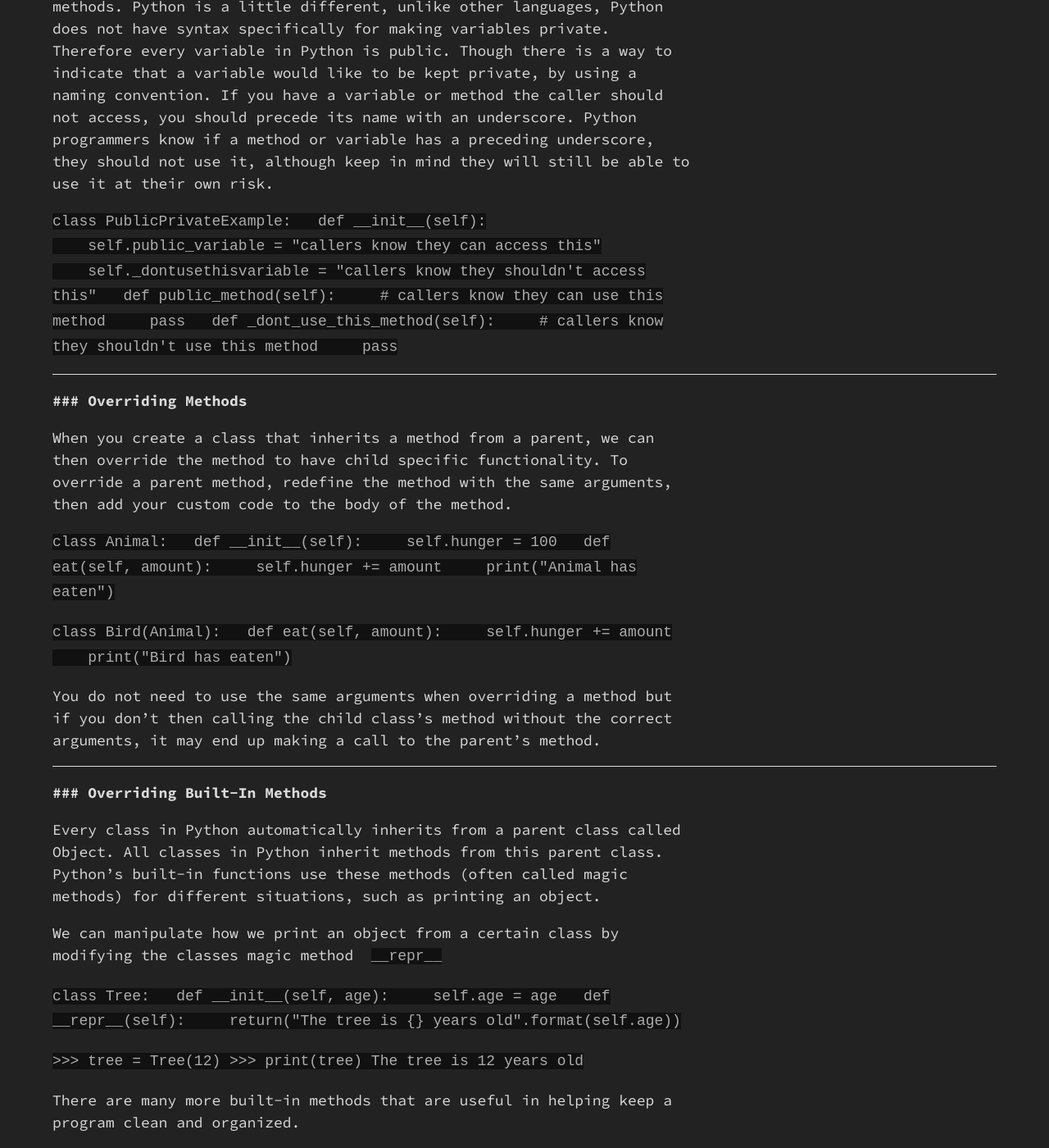
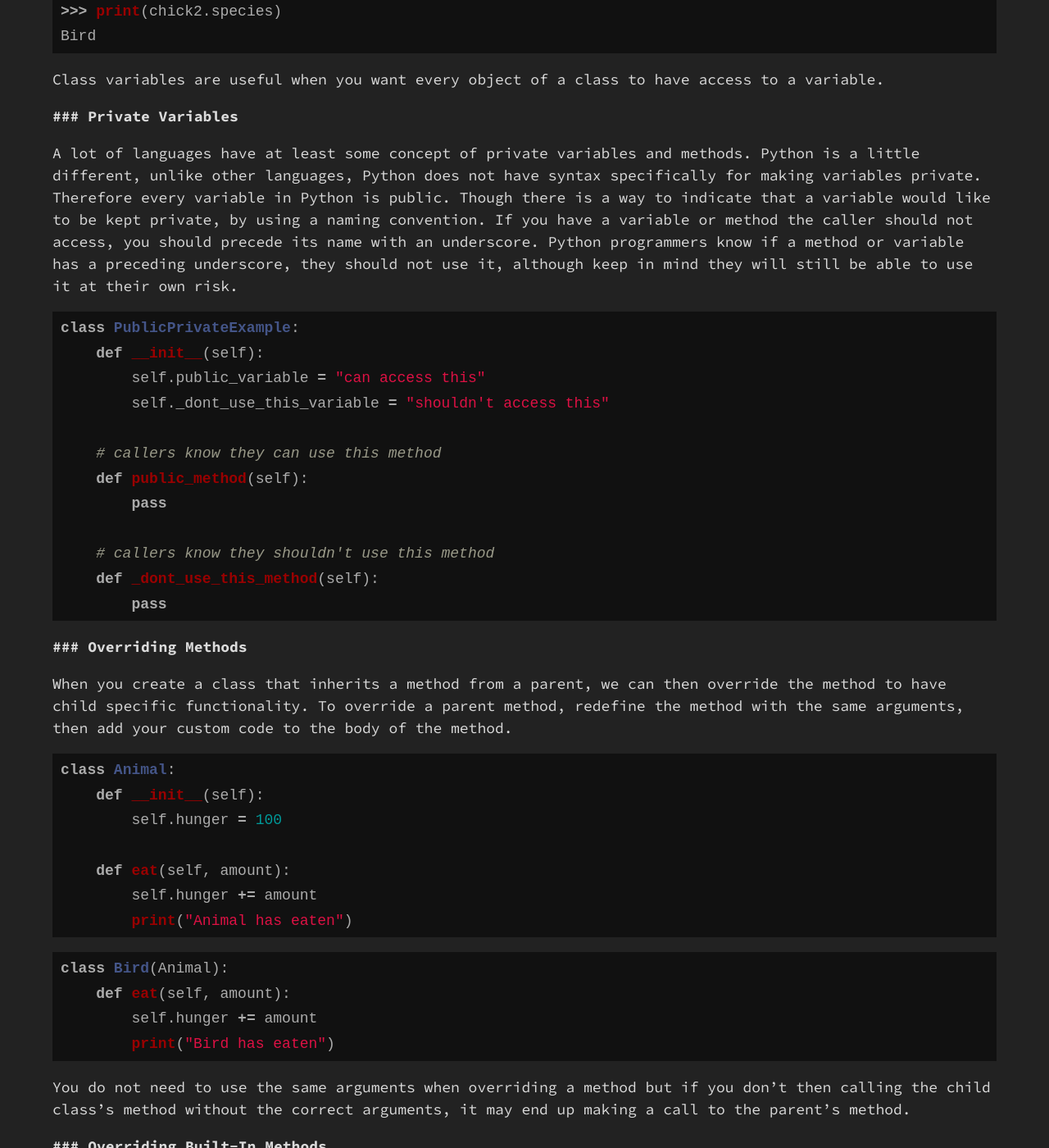
Before and after one commit to caidanw/caidanw.github.io, a Jekyll site: the page built from _posts/2017-12-06-extending-my-oop-understanding.md, in a window 1280 px wide and 1400 px high, scrolled down 3892 px. Shown: the whole window at 82% size. Built offline with Jekyll 4.4.1, drawn with Linux system fonts in a browser that asks for light colours; some of the changed text lies outside the part shown.

Commit message:
fixed post: extending oop understanding

````diff
--- a/_posts/2017-12-06-extending-my-oop-understanding.md
+++ b/_posts/2017-12-06-extending-my-oop-understanding.md
@@ -7,213 +7,212 @@ date: 2017-12-06 21:23:00
 
 ### Summary
 
-There is always more to learn, especially if that focus is on
-programming. The focus of this section will be on Python specific OOP.
-This includes understanding how variables work, the "is" syntax, "None"
-syntax, "Super" syntax, classes are objects, class vs. instance
-variables, private variables, overriding methods, and overriding
-built-in methods.
+There is always more to learn, especially if that focus is on programming. The focus of this section will be on Python specific OOP.
+This includes understanding how variables work, the "is" syntax, "None" syntax, "Super" syntax, classes are objects, class vs. instance
+variables, private variables, overriding methods, and overriding built-in methods.
 
-“Commenting your code is like cleaning your bathroom - you never want to
-do it, but it really does create a more pleasant experience for you and
-your guests.”
-—Ryan Campbel
-
----
+>“Commenting your code is like cleaning your bathroom - you never want to do it, but it really does create a more pleasant experience for you and your guests.”
+>— Ryan Campbel
 
 ### The Underlying Mechanics of Variables
 
-Every variable "points" to an object. For example, we can create a new
-variable  `j`  which we will give an arbitrary value.
+Every variable "points" to an object. For example, we can create a new variable `j` which we will give an arbitrary value.
 
-`>>> j = 20`
+```python
+>>> j = 20
+```
 
-The variable  `j`  we created will now point to an integer object that
-holds the value of  `20` .
+The variable `j` we created will now point to an integer object that holds the value of `20`
 
-If we now assign the variable  `j`  to have a new value, we are telling
-the compiler we want to create a new integer object with our new desired
-value.
+If we now assign the variable `j` to have a new value, we are telling the compiler we want to create a new integer object with our new desired value.
 
-`>>> j = 15`
+```python
+>>> j = 15
+```
 
-Now that our variable  `j`  points to a new integer object with the
-value  `15` . What happens to the old integer object with the value of
-`20` ? The old object is not being used, so it gets discarded. This, in
-essence, is Python's garbage collection.
+Now that our variable `j` points to a new integer object with the value `15`. What happens to the old integer object with the value of `20`? The old object is not being used, so it gets discarded. This, in essence, is Python's garbage collection.
 
-To elaborate we can have two different variables point to the same
-object (int, str, etc.)
+To elaborate we can have two different variables point to the same object (int, str, etc.)
 
-`>>> j = 20 >>> k = j >>> print(j) 20 >>> print(k) 20`
+```python
+>>> j = 20
+>>> k = j
+>>> id(j)
+94546751224528
+>>> id(k)
+94546751224528
+```
 
-Keep in mind that objects are not tied to the variable that originally
-created them. So if we delete  `j`  after we have assigned  `k`  the
-same integer object, we will still have the same object as it is still
-be used by part of the program. Both  `j`  and  `k`  point to the same
-integer object that holds the value of  `20` .
-
----
+Keep in mind that objects are not tied to the variable that originally created them. So if we delete `j` after we have assigned `k` the
+same integer object, we will still have the same object as it is still be used by part of the program. Both  `j`  and  `k` point to the same integer object that holds the value of `20`.
 
 ### "Is"
 
-The keyword "is" compares two objects based on their location in memory.
-We will create a new class, and then initialize three new instance
-objects from the class.
+The keyword "is" compares two objects based on their location in memory. We will create a new class, and then initialize three new instance objects from the class.
 
-`class Puppy:   def __init__(self):     self.name = "Alexander II"`
+```python
+class Puppy:
+    def __init__(self):
+        self.name = "Alexander II"
+```
 
-`>>> pup = Puppy() >>> same_pup = pup >>> print(pup is same_pup) True
->>> another_pup = Puppy() >>> print(pup is another_pup) False`
+```python
+>>> pup = Puppy()
+>>> same_pup = pup
+>>> pup is same_pup
+True
+>>> another_pup = Puppy()
+>>> pup is another_pup
+False
+```
 
-Though  `pup`  and  `another_pup`  are from the class they aren't stored
-in the same place in memory. We can see that  `pup`  and  `same_pup`
-return True because they both point to the same  `Puppy`  object in
-memory.
+Though `pup` and `another_pup` are from the class they aren't stored in the same place in memory. We can see that `pup` and `same_pup` return `True` because they both point to the same `Puppy` object in memory.
 
-` >>> print(pup)`
+```python
+>>> print(pup)
+>>> print(same_pup)
+>>> print(another_pup)
+```
 
-\>\>\> print(same\_pup)
+Here we can see the different locations in memory for the different objects. We have only initialized two `Puppy` objects but we have three variables. Two variables that point to `0x03890B90` and one pointing to `0x060A7090`.
 
-\>\>\> print(another\_pup)
-
-Here we can see the different locations in memory for the different
-objects. We have only initialized two  `Puppy`  objects but we have
-three variables. Two variables that point to  `0x03890B90`  and one
-pointing to  `0x060A7090`.
-
----
 
 ### "None"
 
-This is a built-in constant, it is used to represent the absence of a
-value.
+This is a built-in constant, it is used to represent the absence of a value.
 
-`>>> x = None >>> print(x) None`
+```python
+>>> x = None
+>>> print(x)
+None
+```
 
-This can be useful when you need to have a variable, but don't have a
-value for it yet. You can have your program logic deal with the variable
-properly.
-
----
+This can be useful when you need to have a variable, but don't have a value for it yet. You can have your program logic deal with the variable properly.
 
 ### "Super"
 
-This built-in function, lets us call a method a class has inherited from
-its parent. The basic syntax structure to use the "Super" keyword is
-below.
+This built-in function, lets us call a method a class has inherited from its parent. The basic syntax structure to use the "Super" keyword is below.
 
-`super().[parent_method]([parameters])`
+```python
+super().parent_method(arg1, arg2)
+```
 
-Replace the  `parent_method`  with the desired method you wish to call,
-that can be found in the parent class. The  `parameters`  is what the
-parent method takes as arguments.
-
----
+Replace the `parent_method` with the desired method you wish to call, that can be found in the parent class. The `parameters` is what the parent method takes as arguments.
 
 ### Are Classes Objects?
 
-In Python, classes are objects. When you run a program that defines a
-class, Python will turn that class into an object, which can be used in
-your program.
+In Python, classes are objects. When you run a program that defines a class, Python will turn that class into an object, which can be used in your program.
 
-`class Peanut:   pass`
-
-` >>> print(Peanut)`
-
----
+```python
+class Peanut:
+    pass
+```
+```python
+>>> print(Peanut)
+__main__.Peanut
+```
 
 ### Class vs. Instance Variables
 
-A class can have two types of variables, class and instance. First, we
-will look at instance variables. Instance variables belong to the object
-that created them. They are created with the  `self`  keyword.
+A class can have two types of variables, class and instance. First, we will look at instance variables. Instance variables belong to the object that created them. They are created with the `self` keyword.
 
-`class Chicken:   def __init__(self, name):     self.name = name`
+```python
+class Chicken:
+    def __init__(self, name):
+        self.name = name
+```
+```python
+>>> phil = Chicken("Phillip")
+>>> print(phil.name)
+Phillip
+```
 
-`>>> phil = Chicken("Phillip") >>> print(phil.name) Phillip`
+Instance variables are unique to each object created from a class. Class variables are not unique, and every object of a certain class can use that same class's variables.
 
-Instance variables are unique to each object created from a class. Class
-variables are not unique, and every object of a certain class can use
-that same class's variables.
+```python
+class Chicken:
+    species = "Bird"
 
-`class Chicken:   species = "Bird"   def __init__(self, name):
-    self.name = name`
+    def __init__(self, name):
+        self.name = name
+```
+```python
+>>> chick = Chicken("Tim")
+>>> chick2 = Chicken("Jimbo")
+>>> print(chick.name)
+Tim
+>>> print(chick2.name)
+Jimbo
+>>> print(chick.species)
+Bird
+>>> print(chick2.species)
+Bird
+```
 
-`>>> chick = Chicken("Tim") >>> chick2 = Chicken("Jimbo")`
-
-`>>> print(chick.name) Tim >>> print(chick2.name) Jimbo`
-
-`>>> print(chick.species) Bird >>> print(chick2.species) Bird`
-
-Class variables are useful when you want every object of a class to have
-access to a variable.
-
----
+Class variables are useful when you want every object of a class to have access to a variable.
 
 ### Private Variables
 
-A lot of languages have at least some concept of private variables and
-methods. Python is a little different, unlike other languages, Python
-does not have syntax specifically for making variables private.
-Therefore every variable in Python is public. Though there is a way to
-indicate that a variable would like to be kept private, by using a
-naming convention. If you have a variable or method the caller should
-not access, you should precede its name with an underscore. Python
-programmers know if a method or variable has a preceding underscore,
-they should not use it, although keep in mind they will still be able to
-use it at their own risk.
+A lot of languages have at least some concept of private variables and methods. Python is a little different, unlike other languages, Python does not have syntax specifically for making variables private. Therefore every variable in Python is public. Though there is a way to indicate that a variable would like to be kept private, by using a naming convention. If you have a variable or method the caller should not access, you should precede its name with an underscore. Python programmers know if a method or variable has a preceding underscore, they should not use it, although keep in mind they will still be able to use it at their own risk.
 
-`class PublicPrivateExample:   def __init__(self):
-    self.public_variable = "callers know they can access this"
-    self._dontusethisvariable = "callers know they shouldn't access
-this"   def public_method(self):     # callers know they can use this
-method     pass   def _dont_use_this_method(self):     # callers know
-they shouldn't use this method     pass`
+```python
+class PublicPrivateExample:
+    def __init__(self):
+        self.public_variable = "can access this"
+        self._dont_use_this_variable = "shouldn't access this"
 
----
+    # callers know they can use this method
+    def public_method(self):
+        pass
+
+    # callers know they shouldn't use this method
+    def _dont_use_this_method(self):
+        pass
+```
 
 ### Overriding Methods
 
-When you create a class that inherits a method from a parent, we can
-then override the method to have child specific functionality. To
-override a parent method, redefine the method with the same arguments,
-then add your custom code to the body of the method.
+When you create a class that inherits a method from a parent, we can then override the method to have child specific functionality. To override a parent method, redefine the method with the same arguments, then add your custom code to the body of the method.
 
-`class Animal:   def __init__(self):     self.hunger = 100``   def
-eat(self, amount):     self.hunger += amount     print("Animal has
-eaten")`
+```python
+class Animal:
+    def __init__(self):
+        self.hunger = 100
 
-`class Bird(Animal):   def eat(self, amount):     self.hunger += amount
-    print("Bird has eaten")`
+    def eat(self, amount):
+        self.hunger += amount
+        print("Animal has eaten")
+```
+```python
+class Bird(Animal):
+    def eat(self, amount):
+        self.hunger += amount
+        print("Bird has eaten")
+```
 
-You do not need to use the same arguments when overriding a method but
-if you don't then calling the child class's method without the correct
-arguments, it may end up making a call to the parent's method.
-
----
+You do not need to use the same arguments when overriding a method but if you don't then calling the child class's method without the correct arguments, it may end up making a call to the parent's method.
 
 ### Overriding Built-In Methods
 
-Every class in Python automatically inherits from a parent class called
-Object. All classes in Python inherit methods from this parent class.
-Python's built-in functions use these methods (often called magic
-methods) for different situations, such as printing an object.
+Every class in Python automatically inherits from a parent class called Object. All classes in Python inherit methods from this parent class. Python's built-in functions use these methods (often called magic methods) for different situations, such as printing an object.
 
-We can manipulate how we print an object from a certain class by
-modifying the classes magic method  `__repr__`
+We can manipulate how we print an object from a certain class by modifying the classes magic method `__repr__`
 
-`class Tree:   def __init__(self, age):     self.age = age   def
-__repr__(self):     return("The tree is {} years old".format(self.age))`
+```python
+class Tree:
+    def __init__(self, age):
+        self.age = age
 
-`>>> tree = Tree(12) >>> print(tree) The tree is 12 years old`
+    def __repr__(self):
+        return("The tree is {} years old".format(self.age))
+```
+```python
+>>> tree = Tree(12)
+>>> print(tree)
+The tree is 12 years old
+```
 
-There are many more built-in methods that are useful in helping keep a
-program clean and organized.
+There are many more built-in methods that are useful in helping keep a program clean and organized.
 
-For more info on built-in methods and some clever tricks, check out [Dan
-Bader's Blog](https://dbader.org/blog/python-dunder-methods)
-
-The official [Python 3
-Docs](https://docs.python.org/3/reference/datamodel.html) have great
-(although technical writing) on what they call "special methods".
+For more info on built-in methods and some clever tricks, check out [Dan Bader's Blog](https://dbader.org/blog/python-dunder-methods)
+The official [Python 3 Docs](https://docs.python.org/3/reference/datamodel.html) have great (although technical writing) on what they call "special methods".
````
